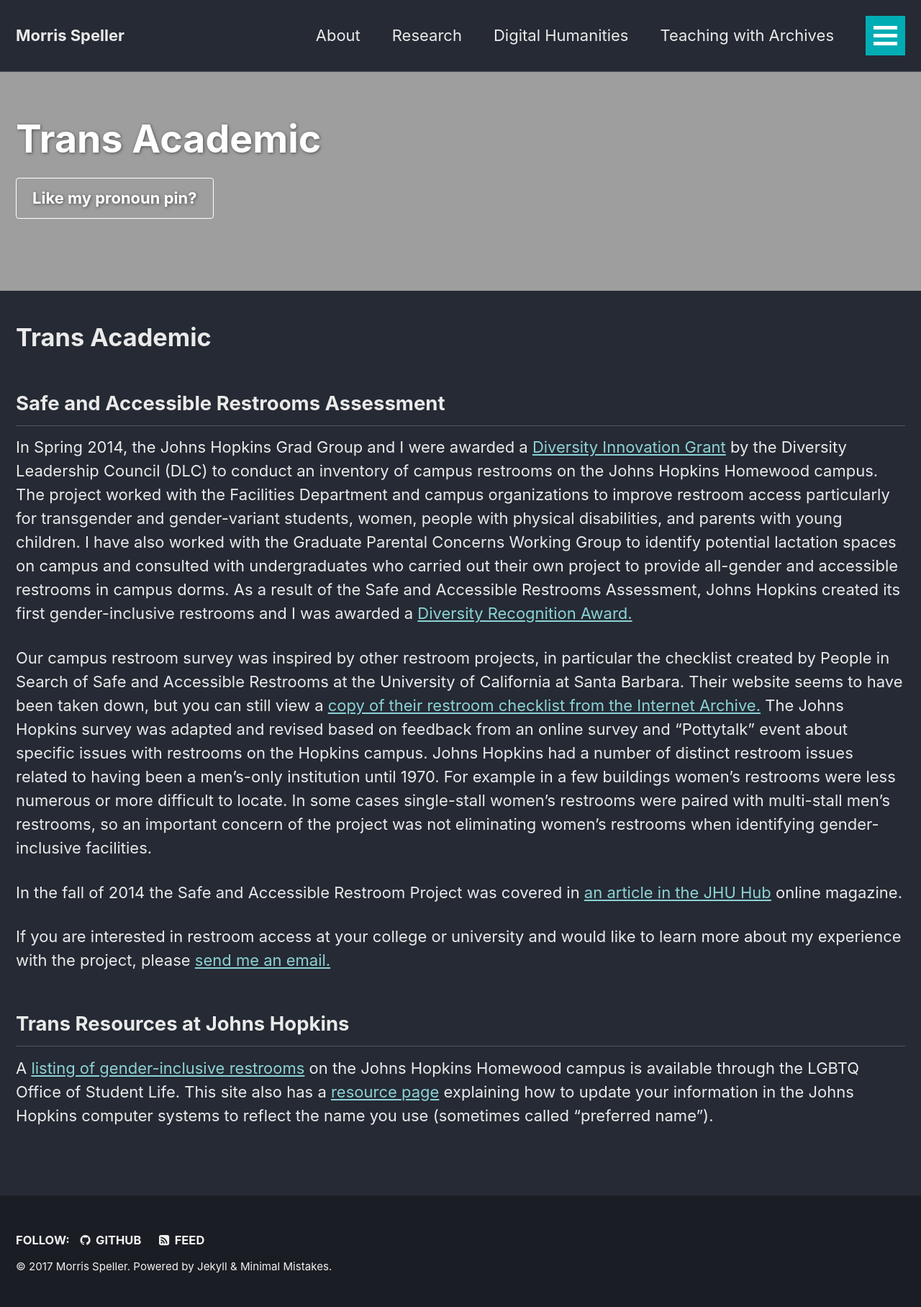
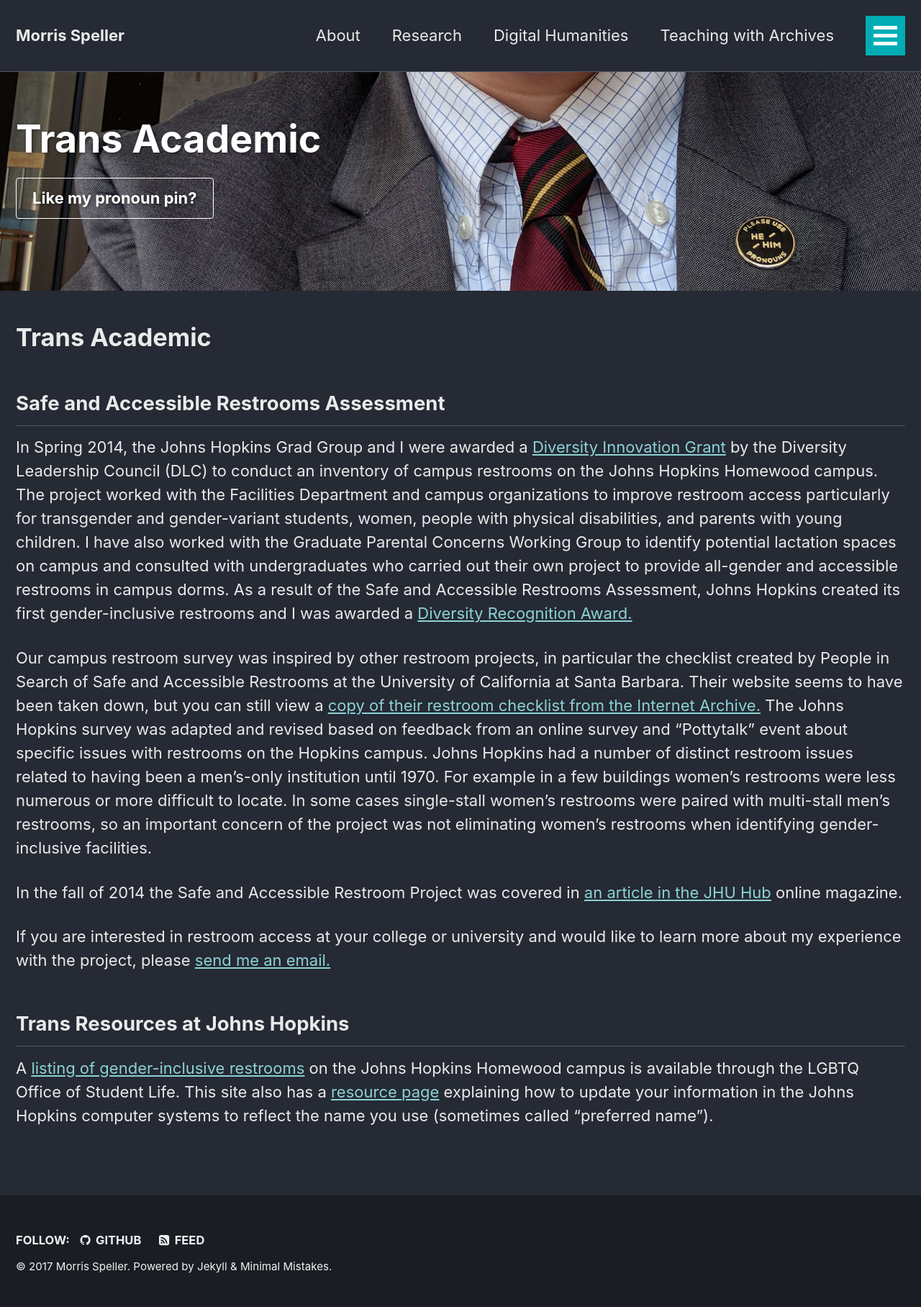
Before and after one commit to mospells/mospells.github.io, a Jekyll site: the page built from transacademic.md, in a window 1280 px wide. Shown: the whole page at 72% size. Built offline with Jekyll 4.4.1, drawn with Linux system fonts in a browser that asks for light colours; our own code applies the rules of GitHub Pages for plain Markdown files.

Commit message:
last pictures to fix
looks like other pictures working. Might want to compress some images.

```diff
--- a/index.html
+++ b/index.html
@@ -1,6 +1,6 @@
 ---
 header:
-  overlay_image: assets\images\St._Louis_riverfront_1942skinny.jpg
+  overlay_image: /assets/images/St._Louis_riverfront_1942skinny.jpg
   caption: "Photo credit: [**Jefferson National Expansion Archives**](https://commons.wikimedia.org/wiki/File:St._Louis_riverfront_after_demolition_for_Gateway_Arch_(1942).jpg)"
   cta_label: "About Mo"
   cta_url: "/about"
--- a/transacademic.md
+++ b/transacademic.md
@@ -2,7 +2,7 @@
 layout: splash
 excerpt:
 header:
-  overlay_image: assets\images\tieandpronoun.jpg
+  overlay_image: /assets/images/tieandpronoun.jpg
   cta_label: "Like my pronoun pin?"
   cta_url: "https://www.etsy.com/listing/498635505/he-him-enamel-pronoun-pin?ref=listing-shop-header-0"
 
```
